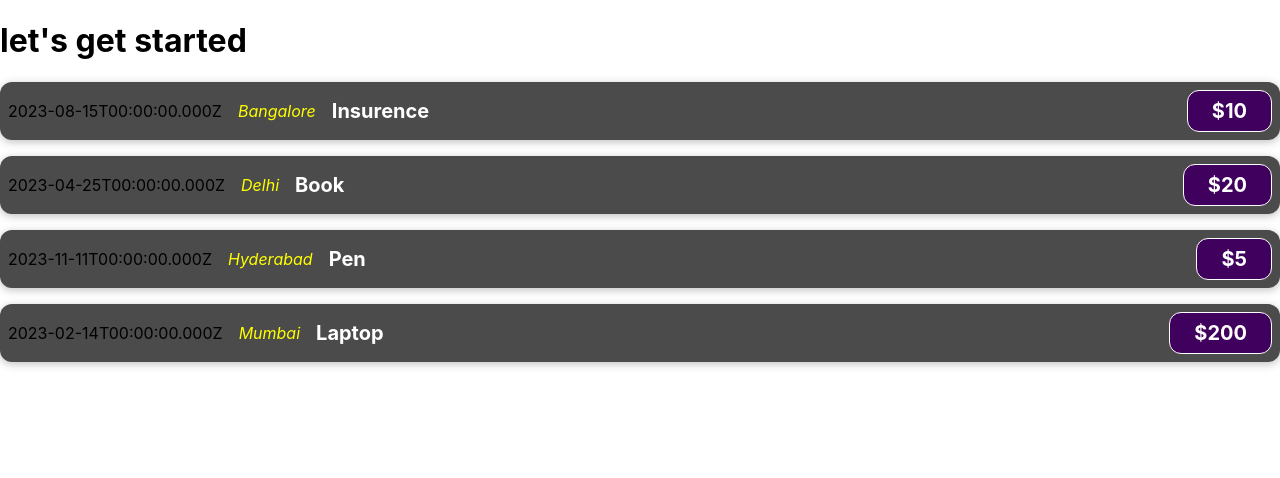
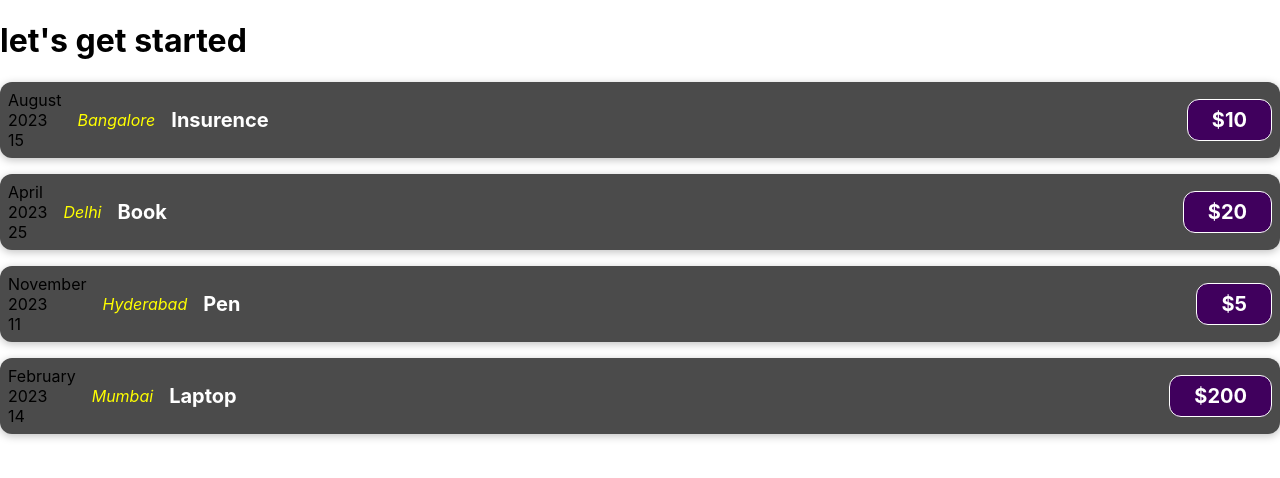
Before and after one commit to DiptenduMondal28/reactfirstproj, a React (Create React App) app: page / in a window 1280 px wide. Shown: the top 478 px of the page. Built offline with nearby package versions, Linux system fonts and the light colour scheme.

Commit message:
get date a calender form

```diff
--- a/src/components/ExpenseItem.js
+++ b/src/components/ExpenseItem.js
@@ -1,18 +1,26 @@
 import './ExpenseItem.css'
 
+const months = [
+  "January", "February", "March", "April", "May", "June",
+  "July", "August", "September", "October", "November", "December"
+];
 
 function ExpenseItem(props) {
-  const expenseDate = props.date.toISOString();
-  const expenseAmount=props.price;
-  const location=props.location;
-  const title=props.title;
+  const expenseDate = props.date.getDate();
+  const expenseMonth=months[props.date.getMonth()];
+  const expenseYear=props.date.getFullYear();
+
   return (
     <div className='expense-item'>
-      <div>{expenseDate}</div>
-      <div className="expense-item__location">{location}</div>
+      <div>
+        <div>{expenseMonth}</div>
+        <div>{expenseYear}</div>
+        <div>{expenseDate}</div>
+      </div>
+      <div className="expense-item__location">{props.location}</div>
       <div className='expense-item__description'>
-        <h2>{title}</h2>
-        <div className='expense-item__price'>${expenseAmount}</div>
+        <h2>{props.title}</h2>
+        <div className='expense-item__price'>${props.price}</div>
       </div>
     </div>
   );
```
